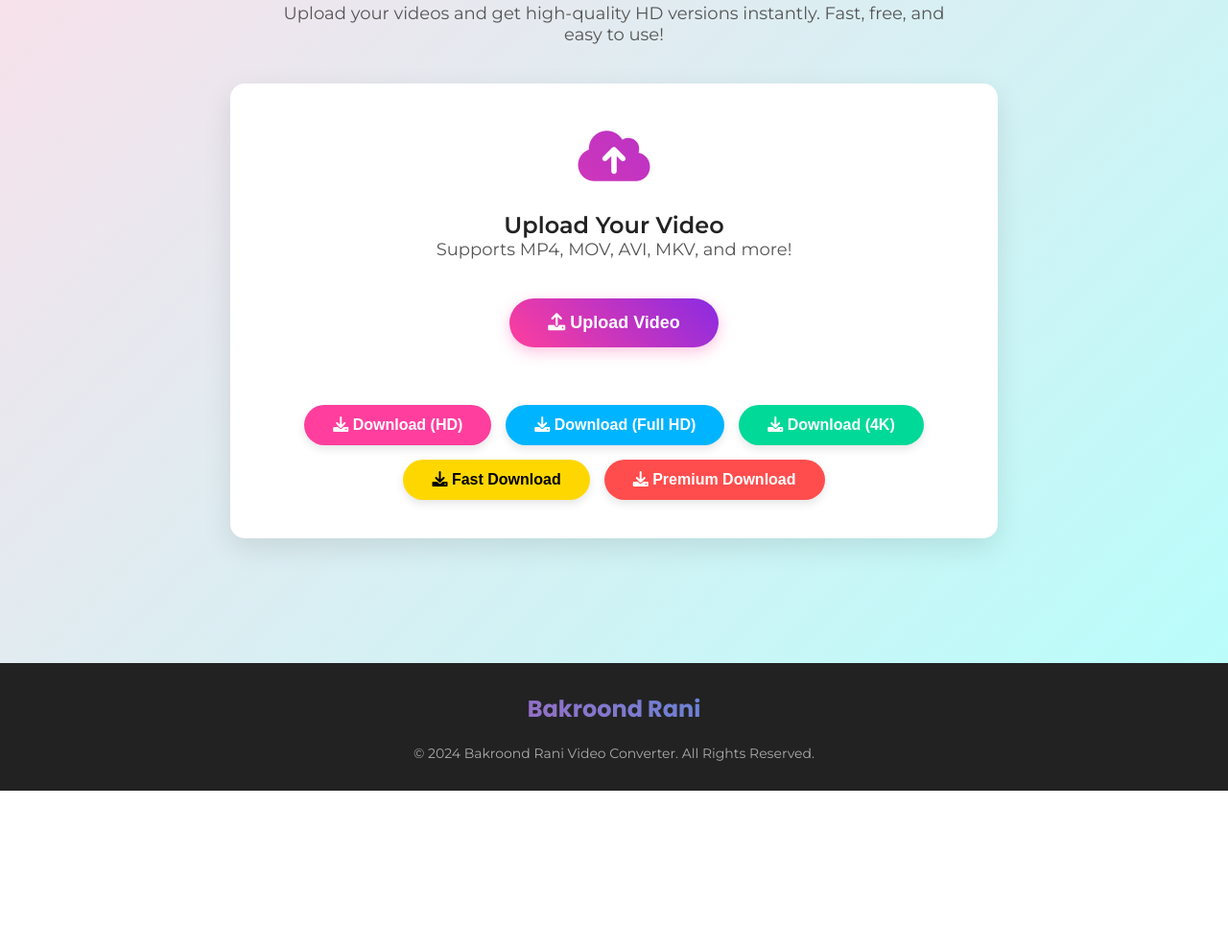
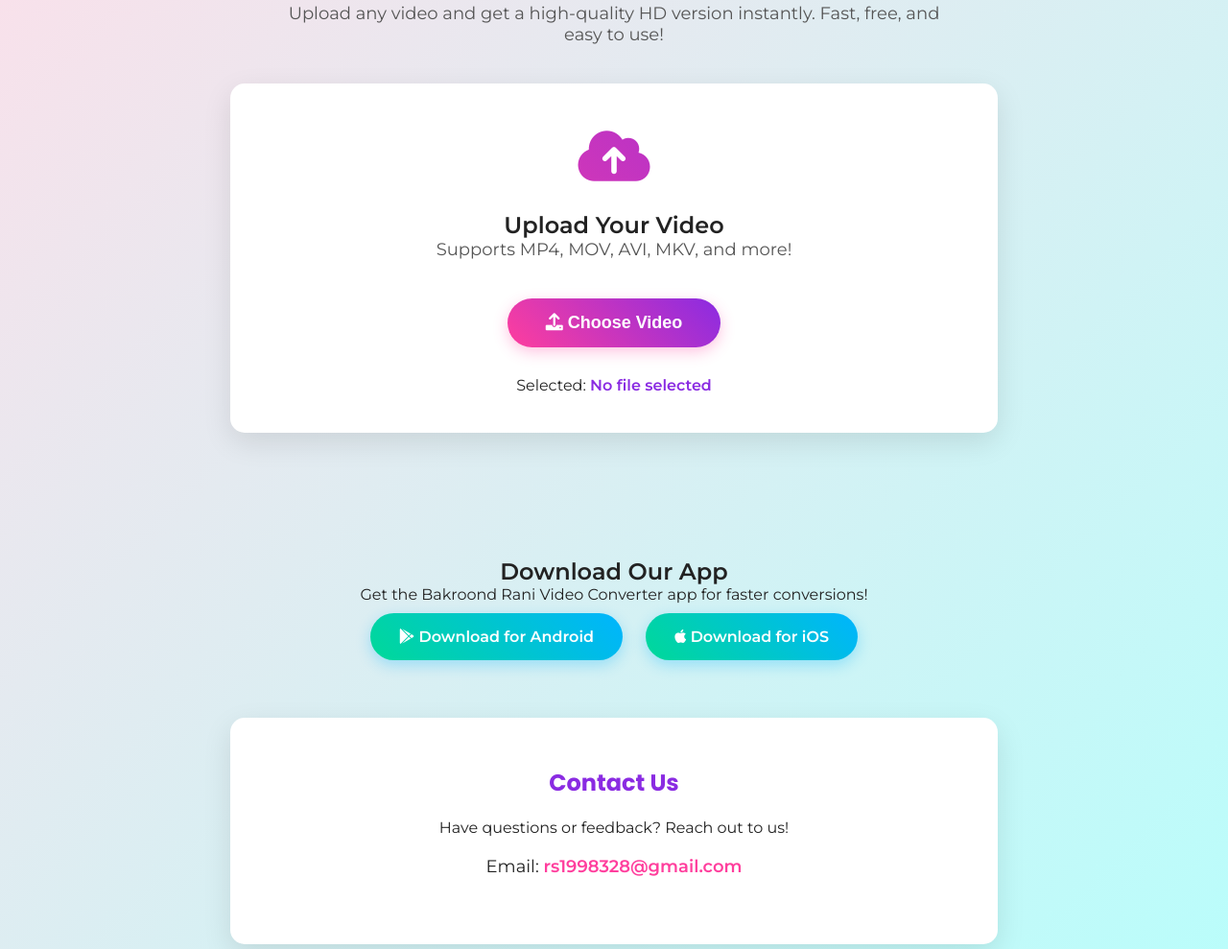
Before and after one commit to RS1998328/video, a plain HTML site: page index.html in a window 1280 px wide. Shown: the part 251-1240 px from the top of the page at 96% size. Before the commit the page ends 1075 px from the top, so only its background shows below. Drawn offline with Linux system fonts and the light colour scheme.

Commit message:
Update index.html

```diff
--- a/index.html
+++ b/index.html
@@ -3,7 +3,7 @@
 <head>
     <meta charset="UTF-8">
     <meta name="viewport" content="width=device-width, initial-scale=1.0">
-    <title>Bakroond Rani - HD Video Converter</title>
+    <title>Bakroond Rani - Video to HD Converter</title>
     <link href="https://fonts.googleapis.com/css2?family=Poppins:wght@700&family=Montserrat:wght@400;600&display=swap" rel="stylesheet">
     <link rel="stylesheet" href="https://cdnjs.cloudflare.com/ajax/libs/font-awesome/6.0.0/css/all.min.css">
     <style>
@@ -102,7 +102,7 @@
             margin: 0 auto 40px;
         }
 
-        /* Upload & Download Section */
+        /* Upload & Conversion Section */
         .upload-container {
             background: white;
             border-radius: 15px;
@@ -118,6 +118,10 @@
             background: linear-gradient(45deg, var(--pink), var(--purple));
             -webkit-background-clip: text;
             -webkit-text-fill-color: transparent;
+        }
+
+        #file-upload {
+            display: none;
         }
 
         .upload-btn {
@@ -138,11 +142,38 @@
             transform: translateY(-5px);
         }
 
+        #file-name {
+            font-weight: bold;
+            color: var(--purple);
+        }
+
+        .progress-container {
+            width: 100%;
+            background: #f0f0f0;
+            border-radius: 10px;
+            margin: 20px 0;
+            display: none;
+        }
+
+        .progress-bar {
+            height: 10px;
+            border-radius: 10px;
+            background: linear-gradient(90deg, var(--pink), var(--blue));
+            width: 0%;
+            transition: width 0.5s;
+        }
+
+        /* Download Section */
+        .download-section {
+            display: none;
+            margin-top: 30px;
+        }
+
         .download-options {
             display: flex;
             justify-content: center;
             gap: 15px;
-            margin-top: 30px;
+            margin-top: 20px;
             flex-wrap: wrap;
         }
 
@@ -171,19 +202,51 @@
             color: white;
         }
 
-        .btn-green {
-            background: var(--green);
-            color: white;
+        /* App Download Section */
+        .app-download {
+            text-align: center;
+            margin: 50px 0;
         }
 
-        .btn-yellow {
-            background: var(--yellow);
-            color: black;
+        .app-btn {
+            background: linear-gradient(45deg, var(--green), var(--blue));
+            color: white;
+            padding: 15px 30px;
+            border-radius: 50px;
+            text-decoration: none;
+            font-weight: 600;
+            display: inline-block;
+            margin: 10px;
+            box-shadow: 0 5px 15px rgba(0, 180, 255, 0.3);
         }
 
-        .btn-red {
-            background: var(--red);
-            color: white;
+        /* Contact Section */
+        .contact {
+            background: white;
+            padding: 50px;
+            border-radius: 15px;
+            margin: 50px auto;
+            max-width: 800px;
+            text-align: center;
+            box-shadow: 0 10px 30px rgba(0, 0, 0, 0.1);
+        }
+
+        .contact h2 {
+            font-family: 'Poppins', sans-serif;
+            color: var(--purple);
+            margin-bottom: 20px;
+        }
+
+        .contact-email {
+            font-size: 18px;
+            color: var(--dark);
+            margin: 20px 0;
+        }
+
+        .contact-email a {
+            color: var(--pink);
+            text-decoration: none;
+            font-weight: 600;
         }
 
         /* Footer */
@@ -233,9 +296,9 @@
             <nav>
                 <ul>
                     <li><a href="#">Home</a></li>
-                    <li><a href="#">Convert</a></li>
-                    <li><a href="#">Download</a></li>
-                    <li><a href="#">Contact</a></li>
+                    <li><a href="#convert">Convert</a></li>
+                    <li><a href="#download">Download</a></li>
+                    <li><a href="#contact">Contact</a></li>
                 </ul>
             </nav>
         </div>
@@ -244,40 +307,69 @@
     <section class="hero">
         <div class="container">
             <h1>Convert Videos to HD Quality</h1>
-            <p>Upload your videos and get high-quality HD versions instantly. Fast, free, and easy to use!</p>
+            <p>Upload any video and get a high-quality HD version instantly. Fast, free, and easy to use!</p>
 
-            <div class="upload-container">
+            <div class="upload-container" id="convert">
                 <div class="upload-icon">
                     <i class="fas fa-cloud-upload-alt"></i>
                 </div>
                 <h2>Upload Your Video</h2>
                 <p>Supports MP4, MOV, AVI, MKV, and more!</p>
 
-                <button class="upload-btn">
-                    <i class="fas fa-upload"></i> Upload Video
+                <input type="file" id="file-upload" accept="video/*">
+                <button class="upload-btn" id="upload-btn">
+                    <i class="fas fa-upload"></i> Choose Video
                 </button>
 
-                <div class="download-options">
-                    <button class="download-btn btn-pink">
-                        <i class="fas fa-download"></i> Download (HD)
-                    </button>
-                    <button class="download-btn btn-blue">
-                        <i class="fas fa-download"></i> Download (Full HD)
-                    </button>
-                    <button class="download-btn btn-green">
-                        <i class="fas fa-download"></i> Download (4K)
-                    </button>
-                    <button class="download-btn btn-yellow">
-                        <i class="fas fa-download"></i> Fast Download
-                    </button>
-                    <button class="download-btn btn-red">
-                        <i class="fas fa-download"></i> Premium Download
-                    </button>
+                <div id="selected-file">
+                    Selected: <span id="file-name">No file selected</span>
+                </div>
+
+                <div class="progress-container" id="progress-container">
+                    <div class="progress-bar" id="progress-bar"></div>
+                </div>
+
+                <div class="download-section" id="download-section">
+                    <h3>Your HD Video is Ready!</h3>
+                    <div class="download-options">
+                        <button class="download-btn btn-pink" id="download-hd">
+                            <i class="fas fa-download"></i> Download HD
+                        </button>
+                        <button class="download-btn btn-blue" id="download-fullhd">
+                            <i class="fas fa-download"></i> Download Full HD
+                        </button>
+                    </div>
                 </div>
             </div>
         </div>
     </section>
 
+    <!-- App Download Section -->
+    <section class="app-download" id="download">
+        <div class="container">
+            <h2>Download Our App</h2>
+            <p>Get the Bakroond Rani Video Converter app for faster conversions!</p>
+            <a href="#" class="app-btn">
+                <i class="fab fa-google-play"></i> Download for Android
+            </a>
+            <a href="#" class="app-btn">
+                <i class="fab fa-apple"></i> Download for iOS
+            </a>
+        </div>
+    </section>
+
+    <!-- Contact Section -->
+    <section class="contact" id="contact">
+        <div class="container">
+            <h2>Contact Us</h2>
+            <p>Have questions or feedback? Reach out to us!</p>
+            <div class="contact-email">
+                Email: <a href="mailto:rs1998328@gmail.com">rs1998328@gmail.com</a>
+            </div>
+        </div>
+    </section>
+
+    <!-- Footer -->
     <footer>
         <div class="container">
             <div class="footer-logo">Bakroond Rani</div>
@@ -286,12 +378,47 @@
     </footer>
 
     <script>
-        // Simple animation for download buttons
-        const downloadButtons = document.querySelectorAll('.download-btn');
-        downloadButtons.forEach(button => {
-            button.addEventListener('click', () => {
-                alert("Your download will start shortly. Thank you for using Bakroond Rani!");
-            });
+        // File Upload & Conversion Simulation
+        const uploadBtn = document.getElementById('upload-btn');
+        const fileUpload = document.getElementById('file-upload');
+        const fileName = document.getElementById('file-name');
+        const progressContainer = document.getElementById('progress-container');
+        const progressBar = document.getElementById('progress-bar');
+        const downloadSection = document.getElementById('download-section');
+
+        uploadBtn.addEventListener('click', () => fileUpload.click());
+
+        fileUpload.addEventListener('change', (e) => {
+            if (e.target.files.length > 0) {
+                const file = e.target.files[0];
+                fileName.textContent = file.name;
+
+                // Show progress bar
+                progressContainer.style.display = 'block';
+
+                // Simulate conversion progress
+                let progress = 0;
+                const interval = setInterval(() => {
+                    progress += 10;
+                    progressBar.style.width = `${progress}%`;
+
+                    if (progress >= 100) {
+                        clearInterval(interval);
+                        setTimeout(() => {
+                            downloadSection.style.display = 'block';
+                        }, 500);
+                    }
+                }, 300);
+            }
+        });
+
+        // Download Buttons
+        document.getElementById('download-hd').addEventListener('click', () => {
+            alert("HD video download started!");
+        });
+
+        document.getElementById('download-fullhd').addEventListener('click', () => {
+            alert("Full HD video download started!");
         });
     </script>
 </body>
```
